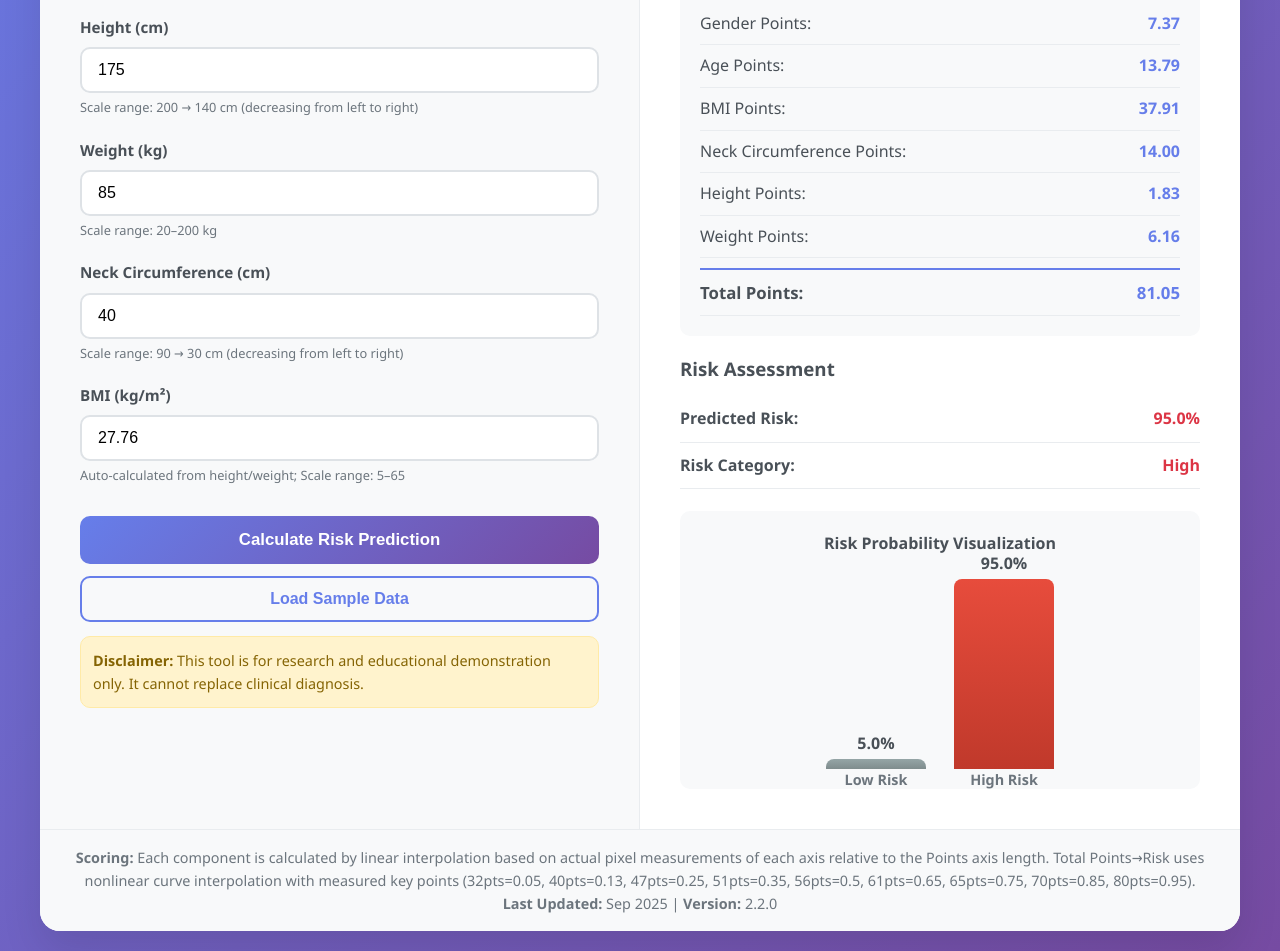
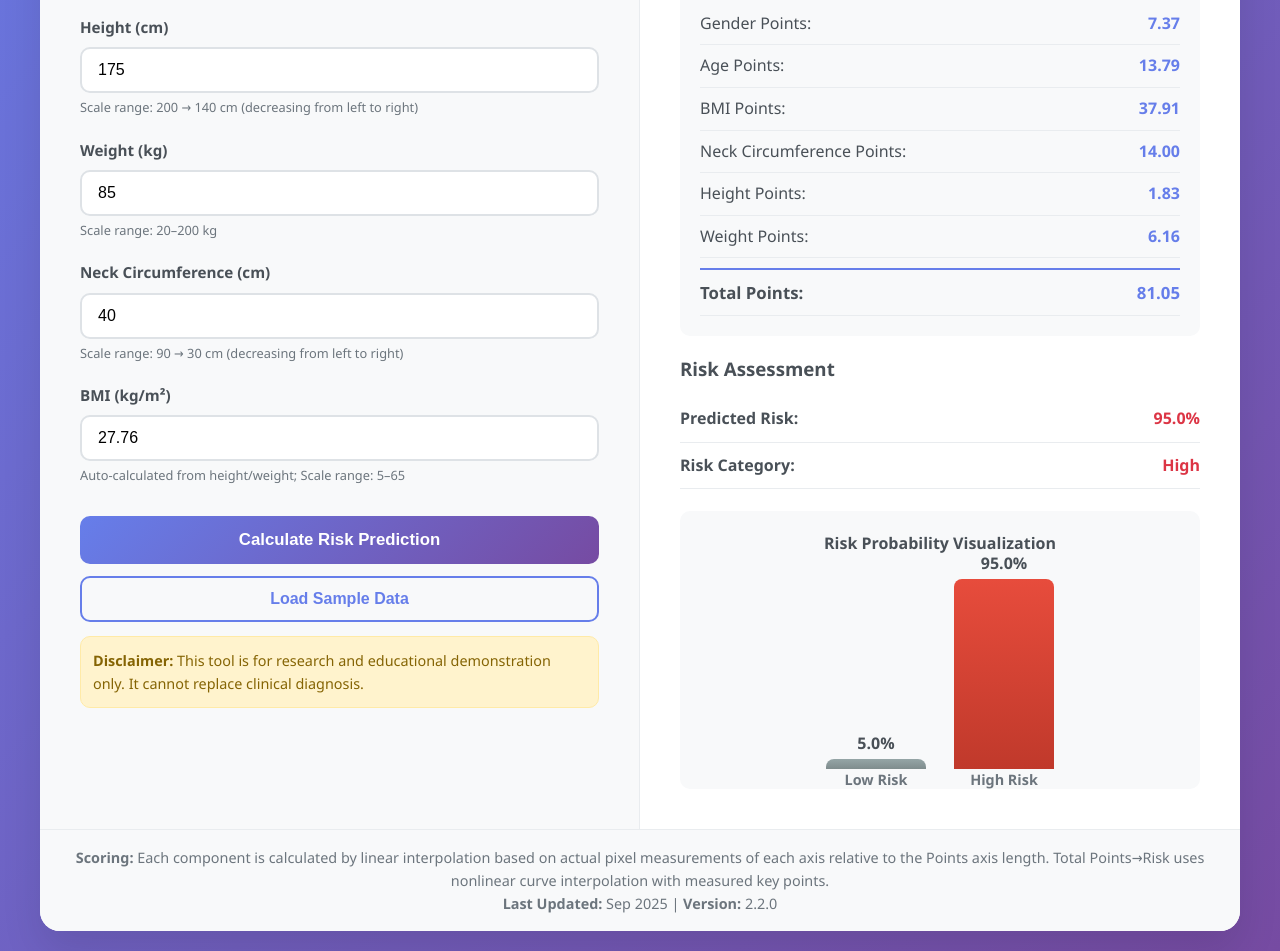
Before and after one commit to zeolotggg/sleep-apnea-prediction-tool, a plain HTML site: page OSA risk index(english version).html in a window 1280 px wide. Shown: the part 570-1521 px from the top of the page. Drawn offline with Linux system fonts and the light colour scheme.

Commit message:
Update OSA risk index(english version).html

```diff
--- a/OSA risk index(english version).html
+++ b/OSA risk index(english version).html
@@ -156,7 +156,7 @@
     </div>
 
     <div class="footer-info">
-      <p><strong>Scoring:</strong> Each component is calculated by linear interpolation based on actual pixel measurements of each axis relative to the Points axis length. Total Points→Risk uses nonlinear curve interpolation with measured key points (32pts=0.05, 40pts=0.13, 47pts=0.25, 51pts=0.35, 56pts=0.5, 61pts=0.65, 65pts=0.75, 70pts=0.85, 80pts=0.95).</p>
+      <p><strong>Scoring:</strong> Each component is calculated by linear interpolation based on actual pixel measurements of each axis relative to the Points axis length. Total Points→Risk uses nonlinear curve interpolation with measured key points.</p>
       <p><strong>Last Updated:</strong> Sep 2025 | <strong>Version:</strong> 2.2.0</p>
     </div>
   </div>
```
